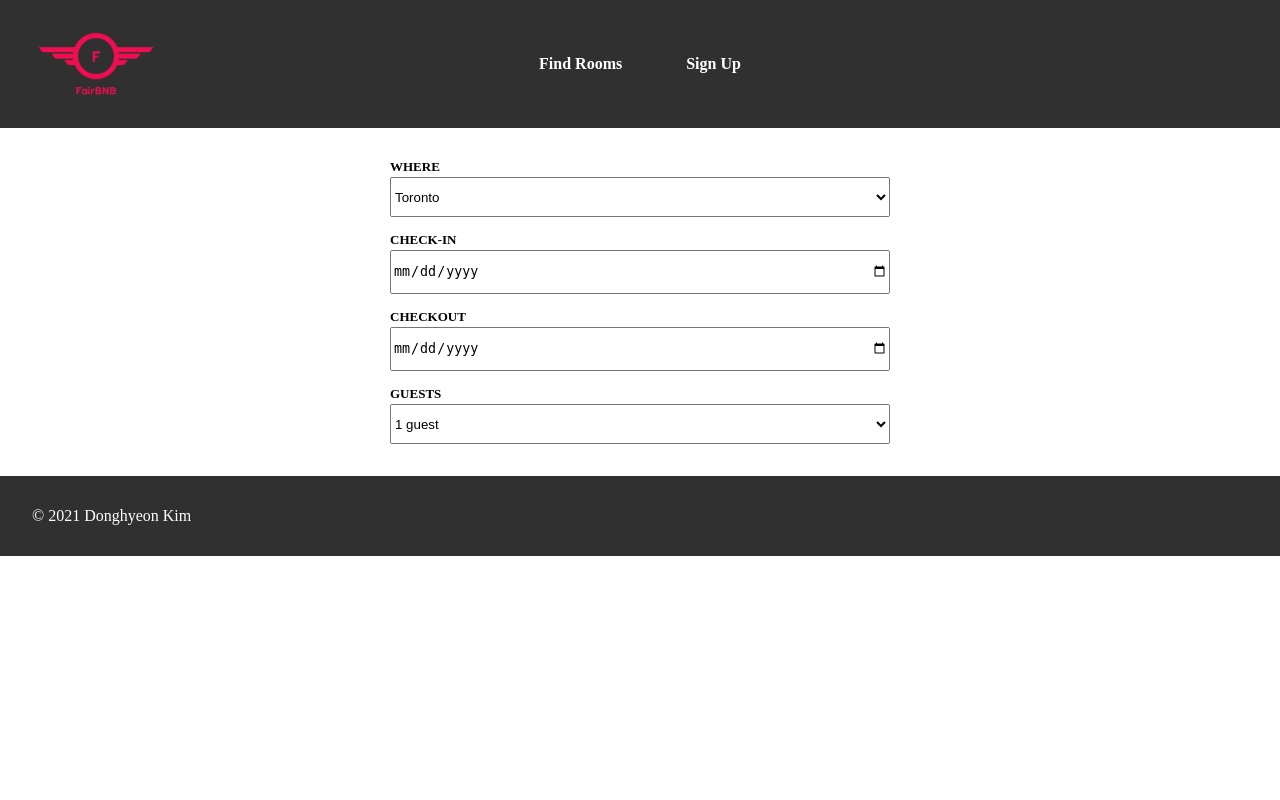
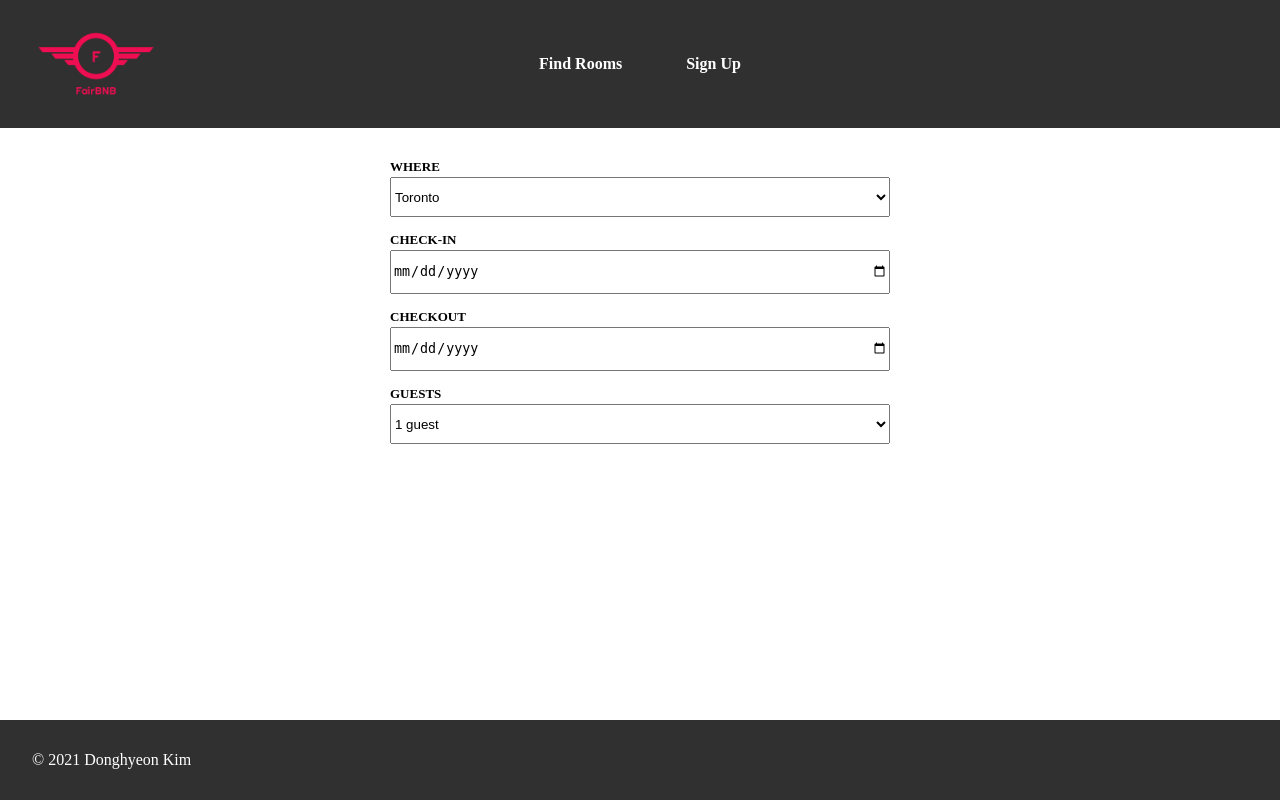
Before and after one commit to 0916dhkim/web322-assignment, a Node server app: page / in a window 1280 px wide. Run offline with Node 20, Linux system fonts and the light colour scheme; style sheets or scripts are compiled from the project's sources; some libraries are stand-ins or nearby versions.

Commit message:
Make Page Fill Screen

```diff
--- a/sass/_content.scss
+++ b/sass/_content.scss
@@ -1,4 +1,5 @@
 main.content {
+  flex: 1;
   display: flex;
   flex-direction: column;
   align-items: stretch;
--- a/sass/main.scss
+++ b/sass/main.scss
@@ -4,3 +4,10 @@
 @import 'footer';
 @import 'input';
 @import 'home/index';
+
+body {
+  min-height: 100vh;
+  display: flex;
+  flex-direction: column;
+  align-items: stretch;
+}
```
